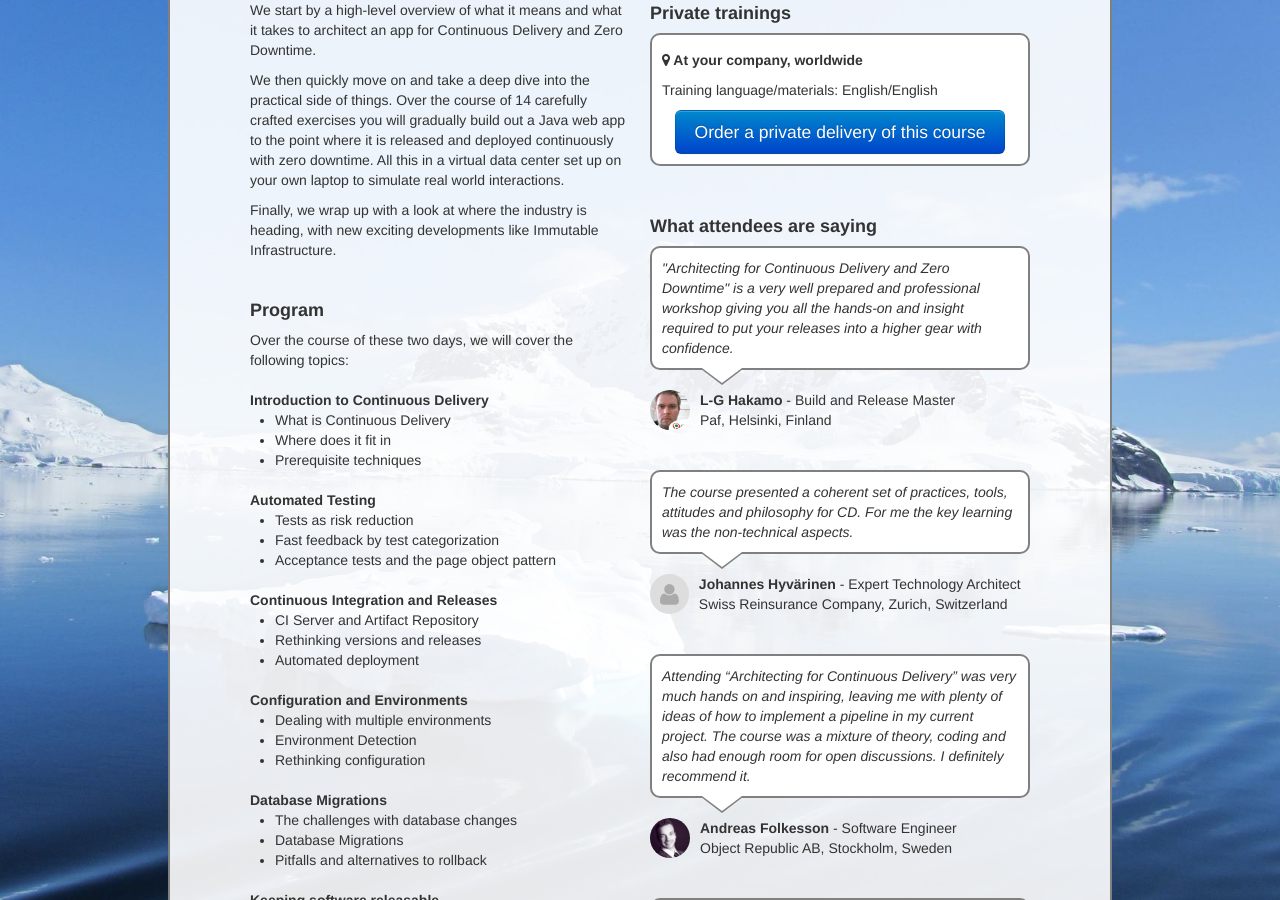
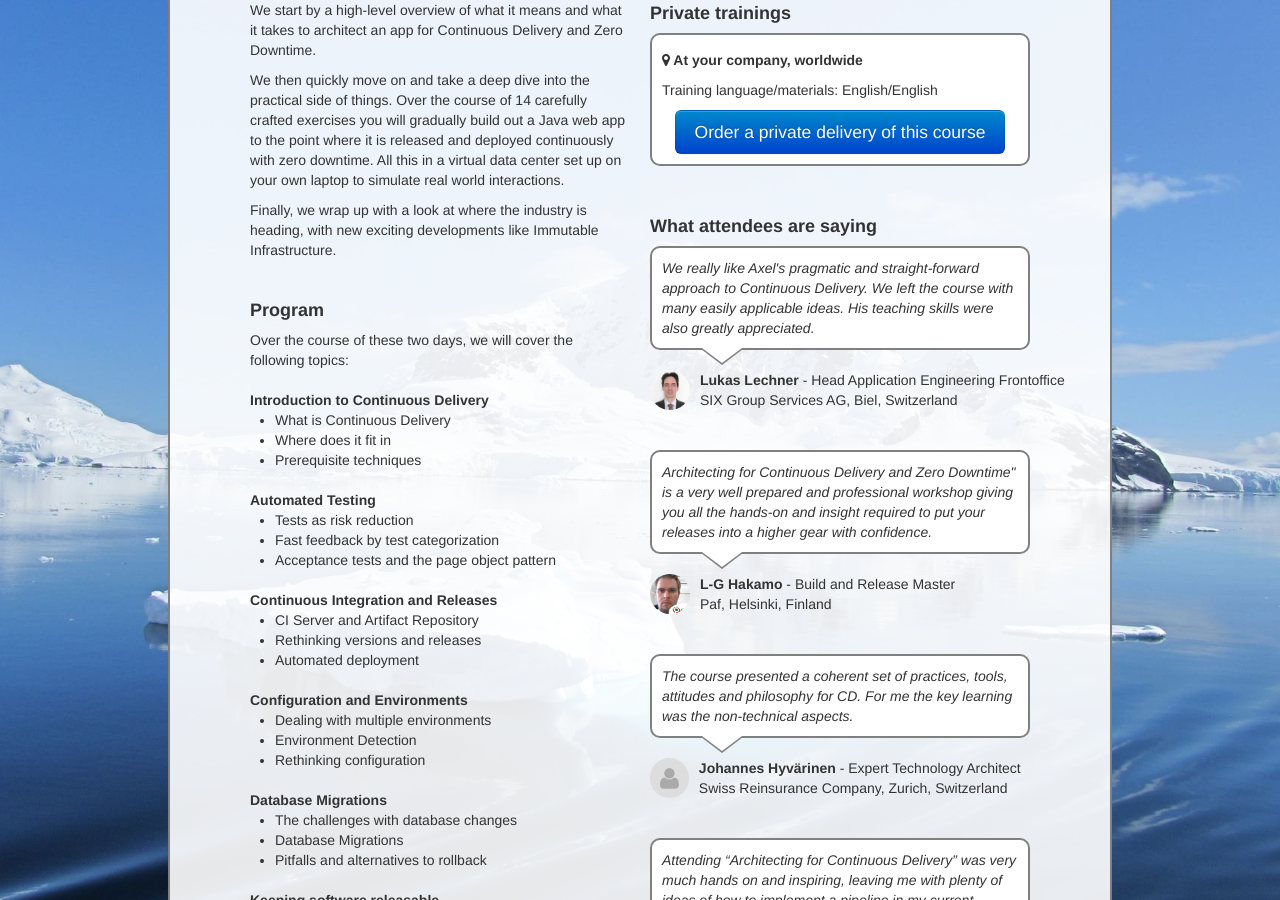
Before and after one commit to axelfontaine/axelfontaine.com, a Jekyll site: the page built from training/continuousdelivery.html, in a window 1280 px wide and 900 px high, scrolled down 830 px. Built offline with Jekyll 4.4.1, drawn with Linux system fonts in a browser that asks for light colours.

Commit message:
Added SIX testimonial

```diff
--- a/training/continuousdelivery.html
+++ b/training/continuousdelivery.html
@@ -156,11 +156,24 @@ category: Training
                 </div>
             </div>
             <p class="training-section-head">What attendees are saying</p>
+            <div class="quote">
+                <div class="bubble">
+                    We really like Axel's pragmatic and straight-forward approach to Continuous Delivery. We left the course with many easily applicable ideas. His teaching skills were also greatly appreciated.
+                </div>
+                <div class="attribution">
+                    <div>
+                        <img src="/assets/faces/lukaslechner.jpg" class="img-circle">
+                    </div>
+                    <div style="margin-right: -50px">
+                        <strong>Lukas Lechner</strong> -
+                        Head Application Engineering Frontoffice<br/>SIX Group Services AG, Biel, Switzerland
+                    </div>
+                </div>
+            </div>
 
             <div class="quote">
-                <div class="quote">
                 <div class="bubble">
-                        "Architecting for Continuous Delivery and Zero Downtime" is a very well prepared and professional workshop
+                    Architecting for Continuous Delivery and Zero Downtime" is a very well prepared and professional workshop
                     giving you all the hands-on and insight required to put your releases into a higher gear with confidence.
                 </div>
                 <div class="attribution">
@@ -173,6 +186,8 @@ category: Training
                     </div>
                 </div>
             </div>
+
+            <div class="quote">
                 <div class="bubble">
                     The course presented a coherent set of practices, tools, attitudes
                     and philosophy for CD. For me the key learning was the non-technical
```
Also changed, not shown: assets/faces/lukaslechner.jpg (added). Lines whose indentation alone changed are shown as unchanged.
